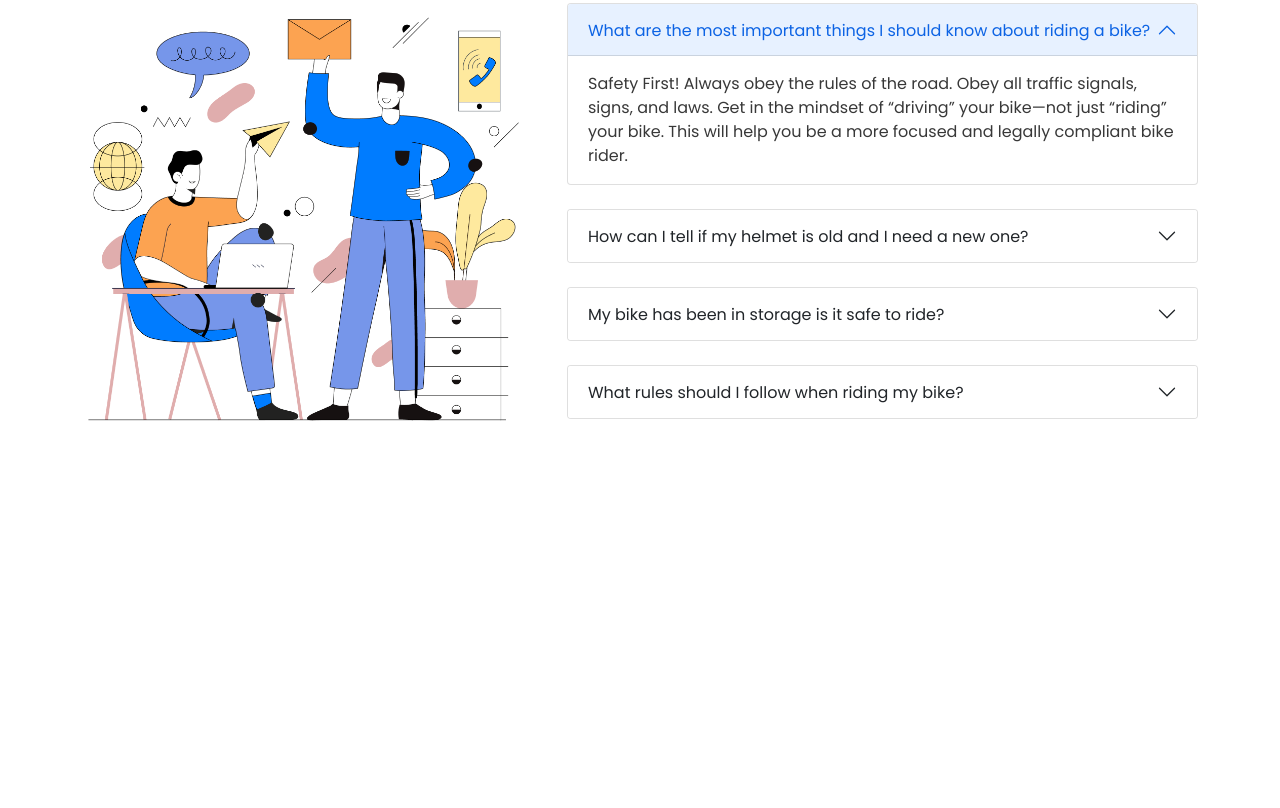
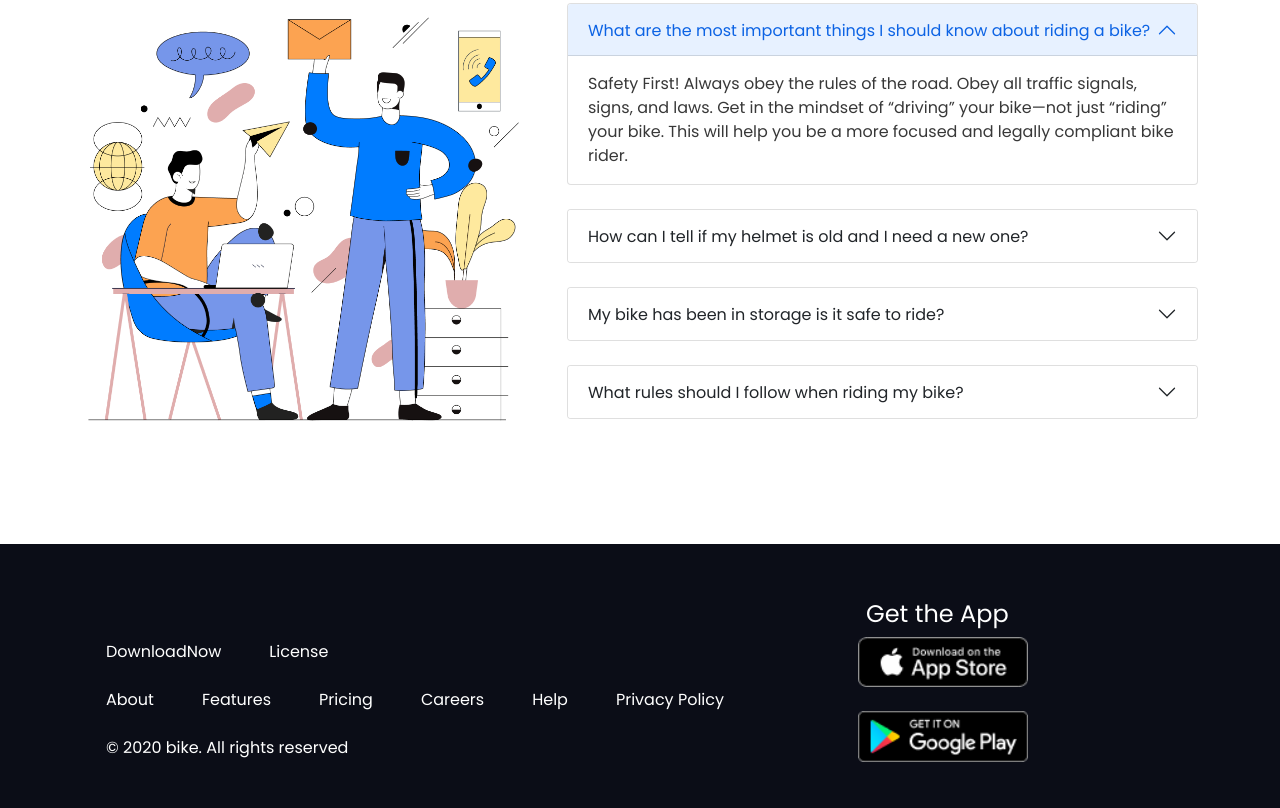
Before and after one commit to IshtiaqAhmed001/honda-cbr-shopping, a plain HTML site: page index.html in a window 1280 px wide. Shown: the part 2651-3459 px from the top of the page. Before the commit the page ends 3083 px from the top, so only its background shows below. Drawn offline with nearby package versions, Linux system fonts and the light colour scheme.

Commit message:
footer done!

```diff
--- a/index.html
+++ b/index.html
@@ -294,7 +294,43 @@
                 </div>
             </div>
         </section>
+        <!-- need to add 2 bonus sections -->
 
+        <!-- footer  -->
+        <footer class="footer-bg">
+            <div class="container">
+                <div class="row g-5">
+                    <div class="col-lg-8 col-md-8 col-sm-12">
+                        <div class="my-5">
+                            <ul class="list-unstyled list-group list-group-horizontal">
+                                <li class="mx-4">DownloadNow</li>
+                                <li class="mx-4">License</li>
+                            </ul>
+                            <ul class="list-unstyled list-group list-group-horizontal mt-4">
+                                <li class="mx-4">About</li>
+                                <li class="mx-4">Features</li>
+                                <li class="mx-4">Pricing</li>
+                                <li class="mx-4">Careers</li>
+                                <li class="mx-4">Help</li>
+                                <li class="mx-4">Privacy Policy</li>
+                            </ul>
+                            <p class="ms-4 mt-4">© 2020 bike. All rights reserved</p>
+                        </div>
+                    </div>
+                    <div class="col-lg-4 col-md-4 col-sm-12">
+                        <div class="my-auto">
+                            <h4 class="m-2">Get the App</h4>
+                            <div class="mb-4">
+                                <img src="images/App Store Badge.png" class="w-50" alt="">
+                            </div>
+                            <div>
+                                <img src="images/playstore.png" class="w-50" alt="">
+                            </div>
+                        </div>
+                    </div>
+                </div>
+            </div>
+        </footer>
     </main>
 
 
--- a/styles/style.css
+++ b/styles/style.css
@@ -8,7 +8,7 @@
 .top-banner{
     margin-bottom: 64px;
 }
-.featured-bikes,.latest-news,.happy-clients{
+.featured-bikes,.latest-news,.happy-clients,.faq-section{
     margin-bottom: 160px;
 }
 
@@ -65,3 +65,9 @@ background-color:#264653 ;
 .faq-section .row{
 color: #383838;
 }
+
+/* footer styles  */
+.footer-bg{
+    background-color: #0B0D17;
+    color: white;
+}
```
Also changed, not shown: images/App Store Badge.png (added), images/playstore.png (added).
